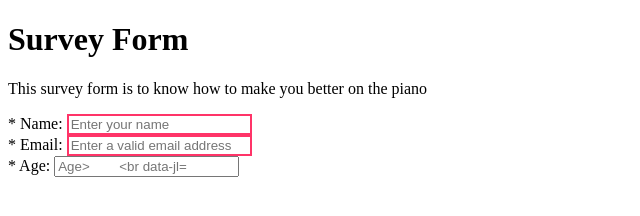
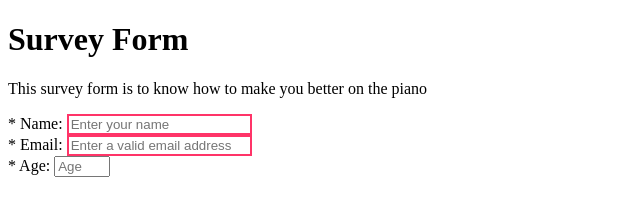
Before and after one commit to aweoluwatobi/Survey-Form, a plain HTML site: page index.html in a window 1280 px wide. Shown: the whole page, without its empty margins (0-640 px from the left). Drawn offline with Linux system fonts and the light colour scheme.

Commit message:
edited code

```diff
--- a/index.html
+++ b/index.html
@@ -17,7 +17,7 @@
         <input type="email" name="email" id="email" placeholder="Enter a valid email address" required>
         <br />
         <label for="number">* Age:</label>
-        <input type="number" name="age" id="number" placeholder="Age>
+        <input type="number" name="age" id="number" placeholder="Age" size="6" min="11" max="99">
         <br />
     </form>
     <script src="scripts/main.js"></script>
```
